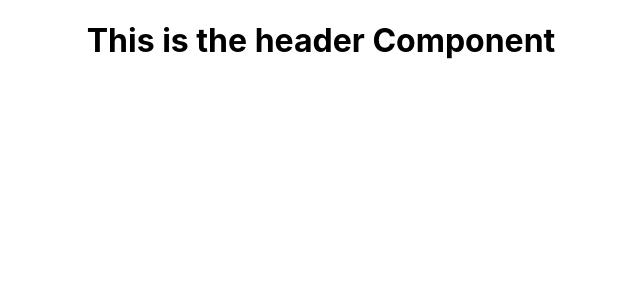
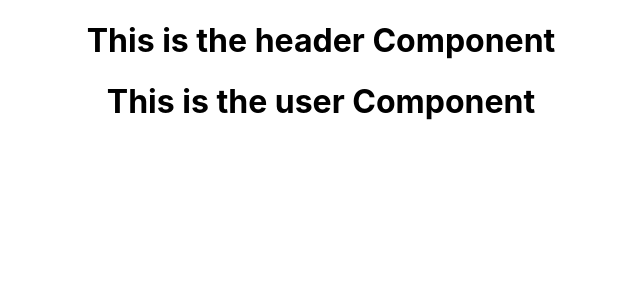
Before and after one commit to chrispscott/BlueBell-photo-app, a React (Create React App) app in the folder blue-bell/: page / in a window 1280 px wide. Shown: the top 300 px of the page, without its empty margins (319-959 px from the left). Built offline with nearby package versions, Linux system fonts and the light colour scheme.

Commit message:
the user info component is linked to app.js

```diff
--- a/blue-bell/src/App.js
+++ b/blue-bell/src/App.js
@@ -2,11 +2,13 @@ import React from 'react';
 import logo from './logo.svg';
 import './App.css';
 import Header from './components/Header';
+import Userinfo from './components/Userinfo';
 
 function App() {
   return (
     <div className="App">
       <Header/>
+      <Userinfo/>
     </div>
   );
 }
--- a/blue-bell/src/components/Userinfo.js
+++ b/blue-bell/src/components/Userinfo.js
@@ -0,0 +1,13 @@
+import React, { Component } from 'react';
+
+class Userinfo extends Component {
+    render() {
+        return (
+            <div>
+                <h1>This is the user Component</h1>
+            </div>
+        );
+    }
+}
+
+export default Userinfo;
```
